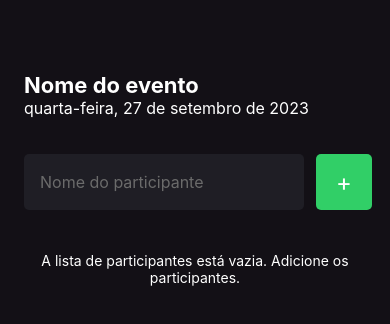
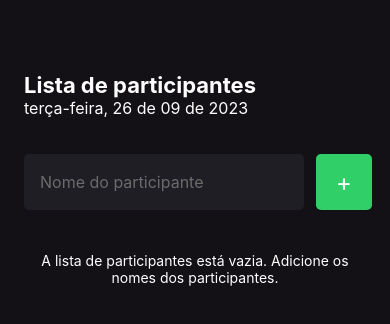
Before and after one commit to lfnd0/imhere, a React Native app: screen / in a window 390 px wide. Shown: the top 324 px of the page. Built offline with nearby package versions, Linux system fonts and the light colour scheme.

Commit message:
Revisando o App

```diff
--- a/package.json
+++ b/package.json
@@ -9,6 +9,7 @@
     "web": "npx expo start --web"
   },
   "dependencies": {
+    "dayjs": "^1.11.10",
     "expo": "~49.0.12",
     "expo-status-bar": "~1.6.0",
     "react": "18.2.0",
--- a/src/screens/Home/index.tsx
+++ b/src/screens/Home/index.tsx
@@ -2,17 +2,31 @@ import { Text, View, TextInput, TouchableOpacity, FlatList, Alert } from 'react-
 import { styles } from './styles'
 import { Participant } from '../components/Participant'
 import { useState } from 'react'
+import dayjs from 'dayjs'
+import 'dayjs/locale/pt-br'
+
+dayjs.locale('pt-br')
 
 export function Home() {
+  const [date] = useState<string>(dayjs().format('dddd, DD [de] MM [de] YYYY'))
+
   const [participants, setParticipants] = useState<string[]>([])
   const [participantName, setParticipantName] = useState('')
 
   function handleParticipantAdd() {
-    if (participants.includes(participantName)) {
+    if (participantName.trim().length < 4) {
+      return Alert.alert('Nome inválido', 'O nome do partipante deve possuir no mínimo 4 caracteres')
+    }
+
+    if (!participantName.trim()) {
+      return Alert.alert('Nome vazio', 'O nome do partipante deve ser preenchido.')
+    }
+
+    if (participants.includes(participantName.trim())) {
       return Alert.alert('Participante duplicado', 'Este participante já foi adicionado.')
     }
 
-    setParticipants(prevState => [...prevState, participantName])
+    setParticipants(prevState => [...prevState, participantName.trim()])
     setParticipantName('')
   }
 
@@ -32,11 +46,10 @@ export function Home() {
   return (
     <View style={styles.container}>
       <Text style={styles.eventName}>
-        Nome do evento
+        Lista de participantes
       </Text>
-      <Text
-        style={styles.eventDate}>
-        quarta-feira, 27 de setembro de 2023
+      <Text style={styles.eventDate}>
+        {date}
       </Text>
 
       <View style={styles.form}>
@@ -67,7 +80,7 @@ export function Home() {
         showsVerticalScrollIndicator={false}
         ListEmptyComponent={() => (
           <Text style={styles.listEmptyText}>
-            A lista de participantes está vazia. Adicione os participantes.
+            A lista de participantes está vazia. Adicione os nomes dos participantes.
           </Text>
         )}
       />
```
Also changed, not shown: 1 other file (tests, documents, lock files or other folders).
